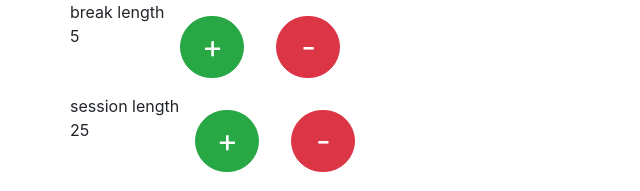
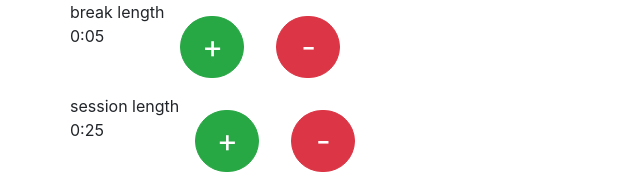
Before and after one commit to dan-vernon/pomodoro, a React (Create React App) app: page / in a window 1280 px wide. Shown: the top 191 px of the page, without its empty margins (0-640 px from the left). Built offline with nearby package versions, Linux system fonts and the light colour scheme.

Commit message:
consistent calc/display of time

```diff
--- a/src/components/period.js
+++ b/src/components/period.js
@@ -1,13 +1,15 @@
 import React from 'react';
 
 export default (props) => {
+  const minutes = Math.floor(props.length / 60)
+  const seconds = props.length % 60 < 10 ? `0${props.length % 60}` : props.length  % 60
   return (
     <div>
       <div data-testid={`${props.name}-label`}>
         {props.name} length
       </div>
       <div data-testid={`${props.name}-length`}>
-        {props.length}
+        {minutes}:{seconds}
       </div>
     </div>
   )
```
